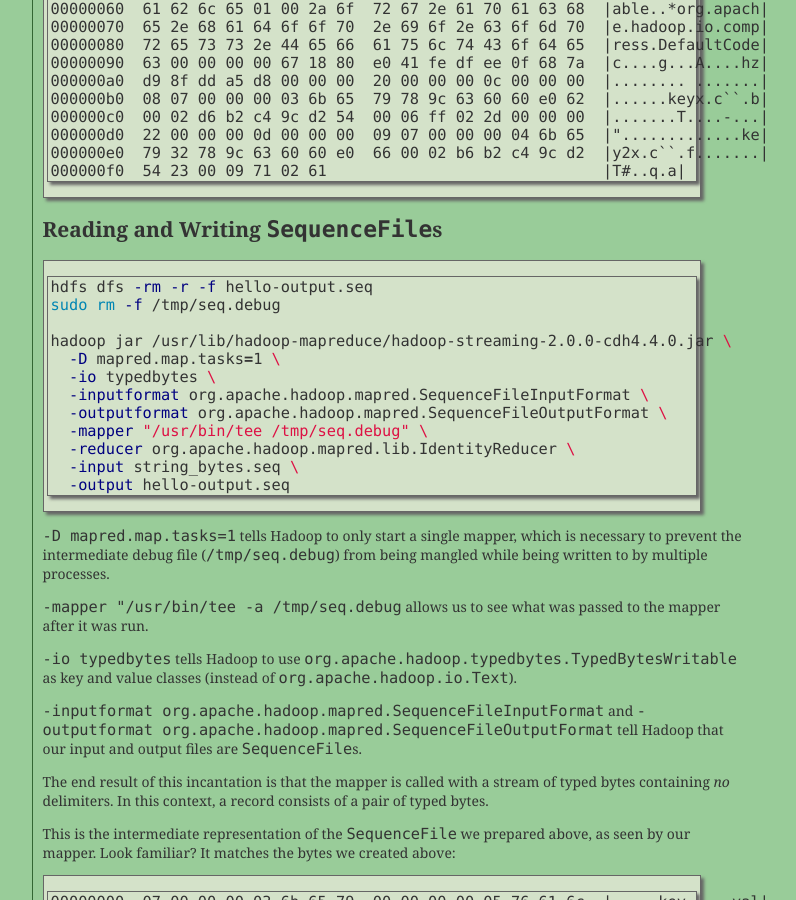
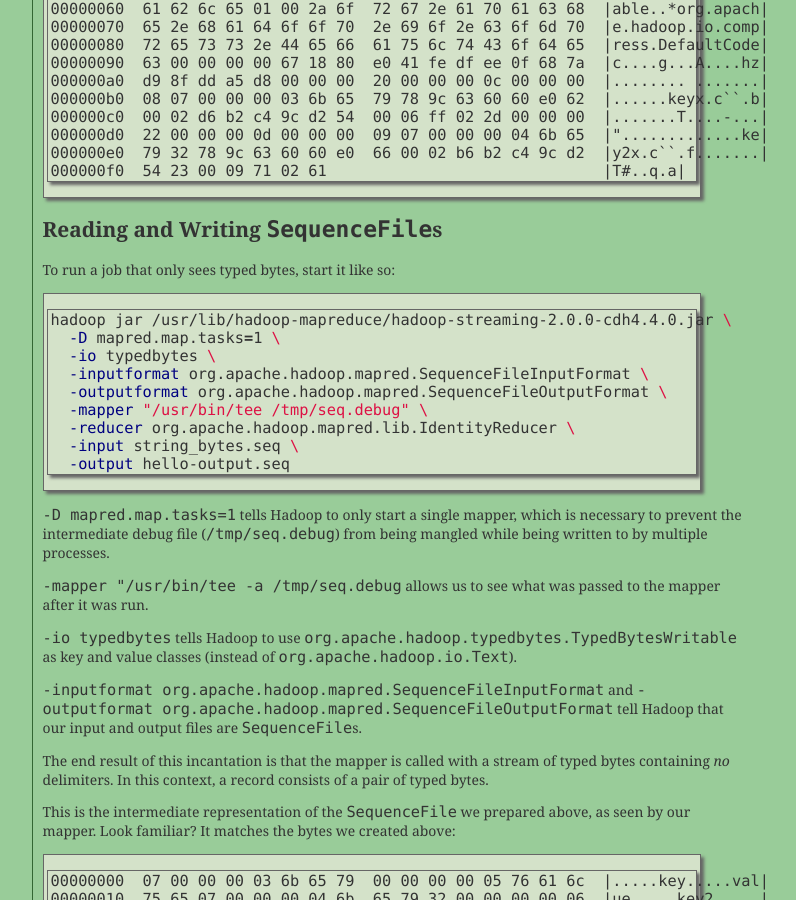
Before and after one commit to mojodna/mojodna.net, a Jekyll site: the page built from _posts/2013-12-27-binary-streaming-with-hadoop-and-nodejs.markdown, in a window 1280 px wide and 900 px high, scrolled down 1414 px. Shown: the whole window, without its empty margins (248-1044 px from the left). Built offline with Jekyll 4.4.1, drawn with Linux system fonts in a browser that asks for light colours; comment, search, counter and statistics services are not loaded.

Commit message:
Explanatory text

````diff
--- a/_posts/2013-12-27-binary-streaming-with-hadoop-and-nodejs.markdown
+++ b/_posts/2013-12-27-binary-streaming-with-hadoop-and-nodejs.markdown
@@ -109,10 +109,9 @@ The result looks like this:
 
 ## Reading and Writing `SequenceFile`s
 
+To run a job that only sees typed bytes, start it like so:
+
 ```bash
-hdfs dfs -rm -r -f hello-output.seq
-sudo rm -f /tmp/seq.debug
-
 hadoop jar /usr/lib/hadoop-mapreduce/hadoop-streaming-2.0.0-cdh4.4.0.jar \
   -D mapred.map.tasks=1 \
   -io typedbytes \
````
